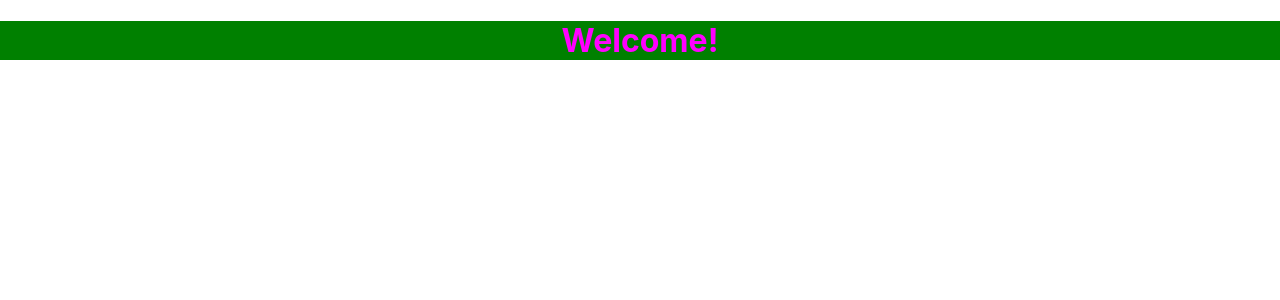
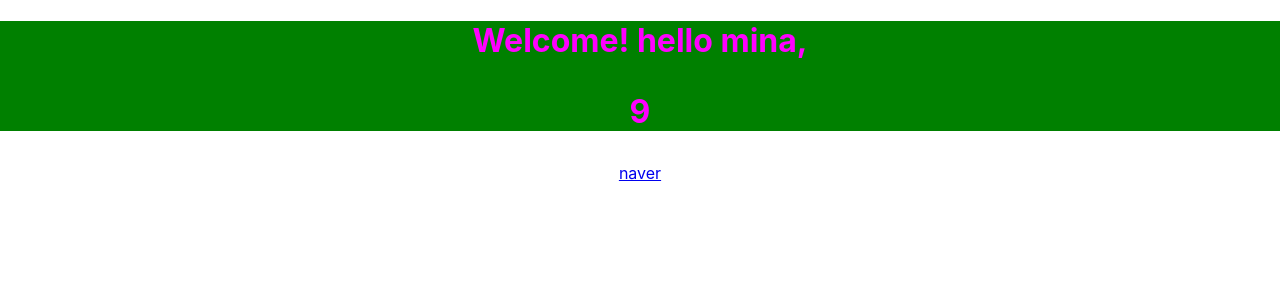
Before and after one commit to mmcgonigal/voca, a JavaScript app: page / in a window 1280 px wide. Shown: the top 300 px of the page. Built offline with nearby package versions, Linux system fonts and the light colour scheme; the HTML template or start-up script is replaced by a standard one.

Commit message:
app.js , variables

```diff
--- a/src/App.js
+++ b/src/App.js
@@ -1,14 +1,21 @@
 import './App.css';
 
 function App() {
+    const name="mina";
+   const naver = {
+       name : "naver",
+       url : "https://naver.com"
+   }
   return (
     <div className="App">
       <h1 style={{
         color:"#f0f",
         backgroundColor:"green",
       }}>
-        Welcome!
+        Welcome! hello {name},
+        <p>{2+3+4}</p>
       </h1>
+        <a href={naver.url}>{naver.name}</a>
     </div>
   );
 }
```
